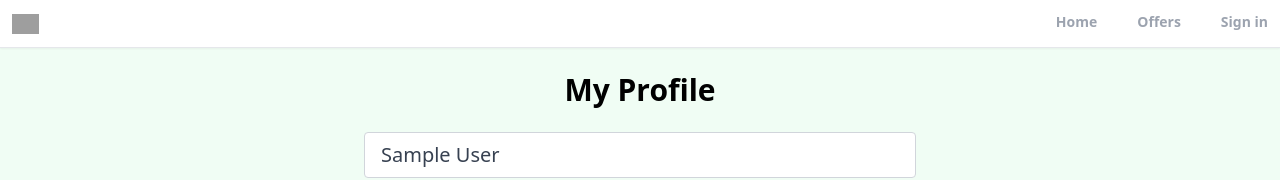
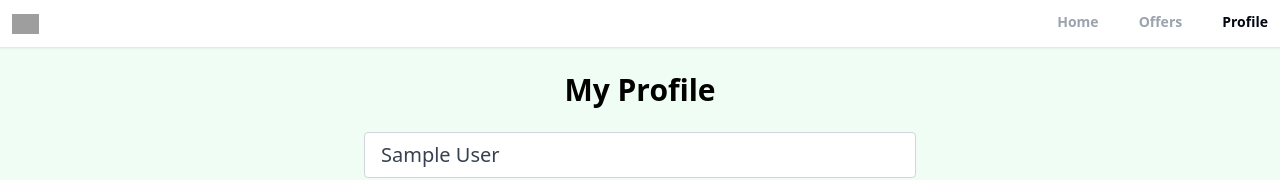
Before and after one commit to nhibui32/Realtor-Clone-React, a React (Vite) app: page /profile in a window 1280 px wide. Shown: the top 180 px of the page. Built offline with nearby package versions, Linux system fonts and the light colour scheme; no server answers; sample sign-in values are in the browser's storage; grey boxes are pictures that could not be loaded.

Commit message:
complete the header component and make it dynamic

```diff
--- a/src/components/Header.jsx
+++ b/src/components/Header.jsx
@@ -1,8 +1,21 @@
-import React from 'react'
+import { getAuth, onAuthStateChanged } from 'firebase/auth';
+import React, { useEffect, useState } from 'react'
 import { useLocation, useNavigate } from 'react-router'
 export default function Header() {
+  const [pageState, setPageState] = useState("Sign In")
   const location = useLocation();
+  const auth = getAuth();
   const navigate = useNavigate();
+
+  useEffect( () => {
+    onAuthStateChanged(auth, (user) => {
+      if(user){
+        setPageState("Profile");
+      }else{
+        setPageState("Sign In");
+      }
+    })
+  }, [auth])
   // we can use location.pathname to get their path name and location
   // console.log(location.pathname)
   function pathMatchRoute(route){
@@ -21,7 +34,9 @@
             <ul className='flex space-x-10'>
                 <li className={`cursor-pointer py-3 text-sm font-semibold text-gray-400 border-b-[3px] border-b-transparent ${pathMatchRoute("/") && "text-gray-950 border-b-red-500"}`} onClick={() => navigate("/")}>Home</li>
                 <li className={`cursor-pointer py-3 text-sm font-semibold text-gray-400 border-b-[3px] border-b-transparent ${pathMatchRoute("/offers") && "text-gray-950 border-b-red-500"}`} onClick={() => navigate("/offers")}>Offers</li>
-                <li className={`cursor-pointer py-3 text-sm font-semibold text-gray-400 border-b-[3px] border-b-transparent ${pathMatchRoute("/sign-in") && " text-gray-950 border-b-red-500"}`} onClick={() => navigate("/sign-in")}>Sign in</li>
+                <li className={`cursor-pointer py-3 text-sm font-semibold text-gray-400 border-b-[3px] border-b-transparent ${(pathMatchRoute("/sign-in") || pathMatchRoute("/profile")) && " text-gray-950 border-b-red-500"}`} onClick={() => navigate("/profile")}>
+                  {pageState}
+                </li>
             </ul>
         </div>
       </header>
```
